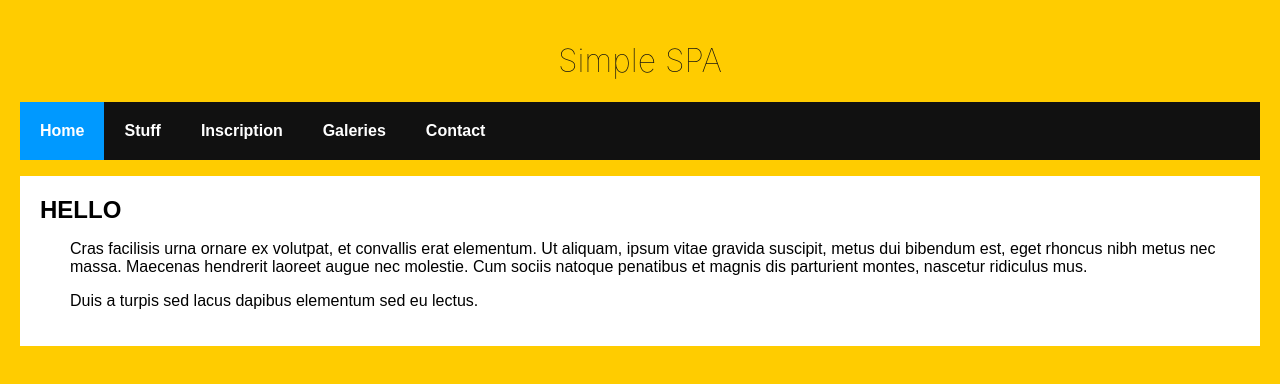
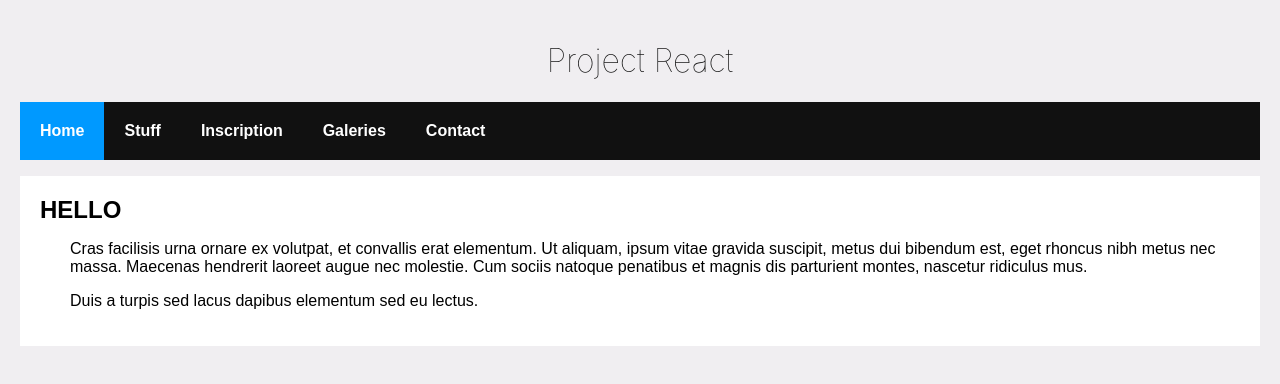
Before and after one commit to LamouzSafouen/react_spa, a React app: page / in a window 1280 px wide. Built offline with nearby package versions, Linux system fonts and the light colour scheme; what google-maps-react would draw is missing.

```diff
--- a/src/Main.js
+++ b/src/Main.js
@@ -14,7 +14,7 @@
         return (
             <HashRouter>
                 <div>
-                    <h1>Simple SPA</h1>
+                    <h1>Project React</h1>
                     <ul className="header">
                         <li><NavLink exact to="/">Home</NavLink></li>
                         <li><NavLink to="/stuff">Stuff</NavLink></li>
--- a/src/index.css
+++ b/src/index.css
@@ -1,5 +1,5 @@
 body {
-    background-color: #FFCC00;
+    background-color: #f0eef1;
     padding: 20px;
     margin: 0;
    }
```
Also changed, not shown: package.json (+3 -4 lines), 1 other file.
